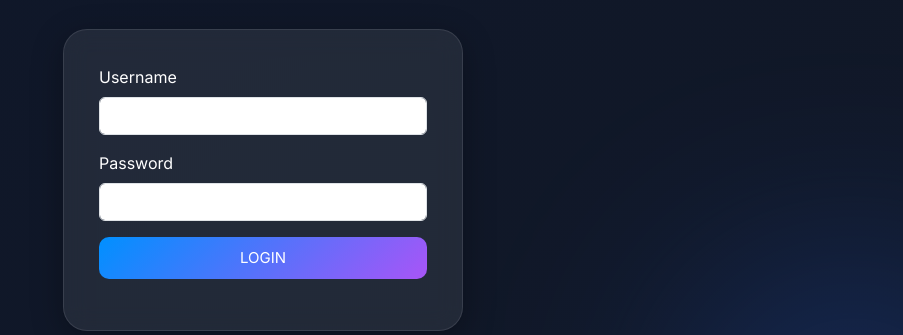
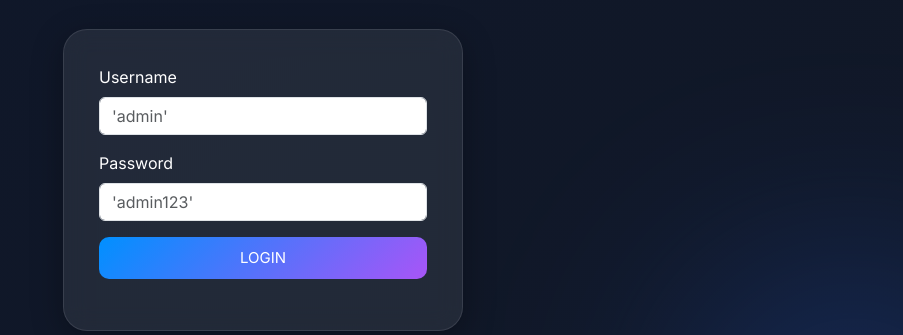
Before and after one commit to MGHN93/digital-library, a PHP site: page /auth/login.php in a window 1280 px wide; the page is wider, and only the part inside the window is pictured. Shown: the part 320-655 px from the top of that part, without its empty margins (377-1280 px from the left). Run offline with PHP 8.4, Linux system fonts and the light colour scheme.

Commit message:
deployment changes

```diff
--- a/auth/login.php
+++ b/auth/login.php
@@ -49,11 +49,11 @@ if ($_SERVER['REQUEST_METHOD'] == "POST") {
         <form method="post">
             <div class="mb-3">
                 <label for="username" class="form-label">Username</label>
-                <input type="text" class="form-control" id="username" name="username">
+                <input type="text" class="form-control" id="username" name="username" placeholder="'admin'">
             </div>
             <div class="mb-3">
                 <label for="password" class="form-label">Password</label>
-                <input type="password" class="form-control" id="password" name="password">
+                <input type="password" class="form-control" id="password" name="password" placeholder="'admin123'">
             </div>
 
             <button type="submit" class="login-button">LOGIN</button>
```
